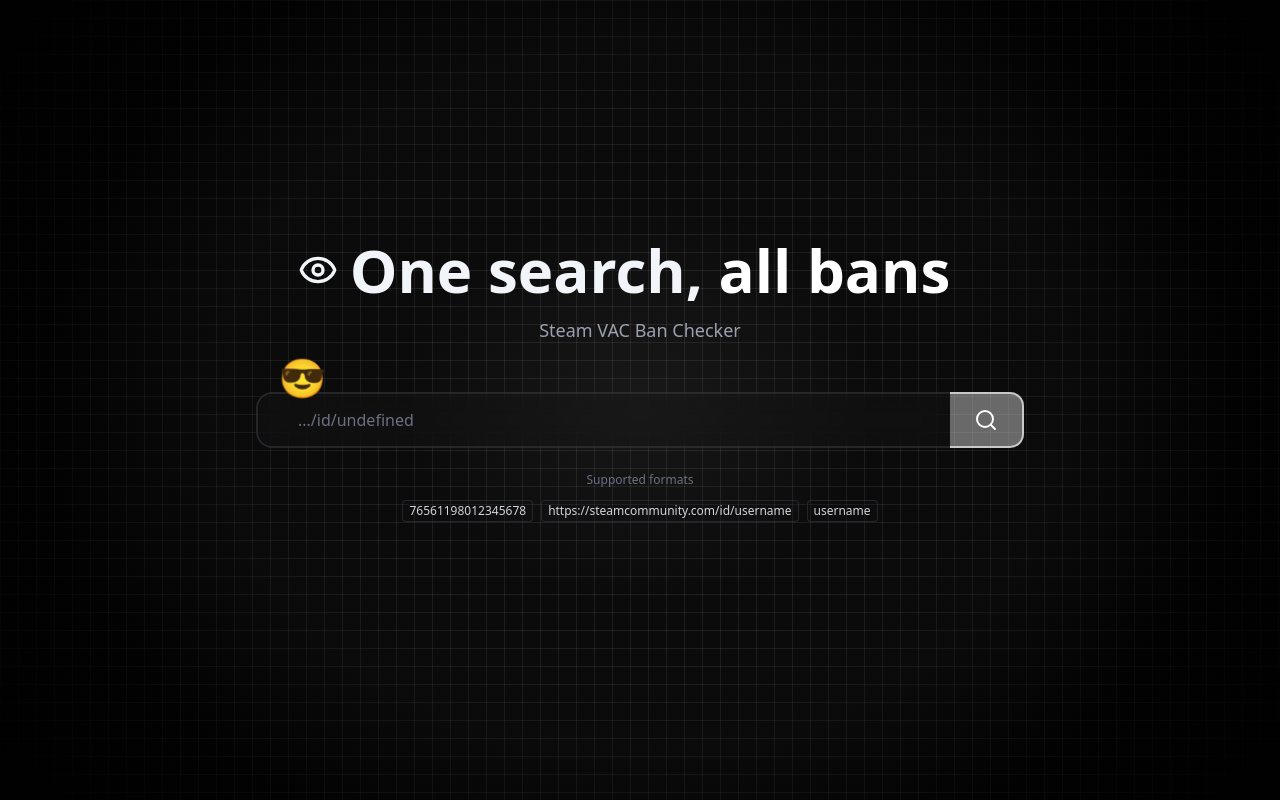
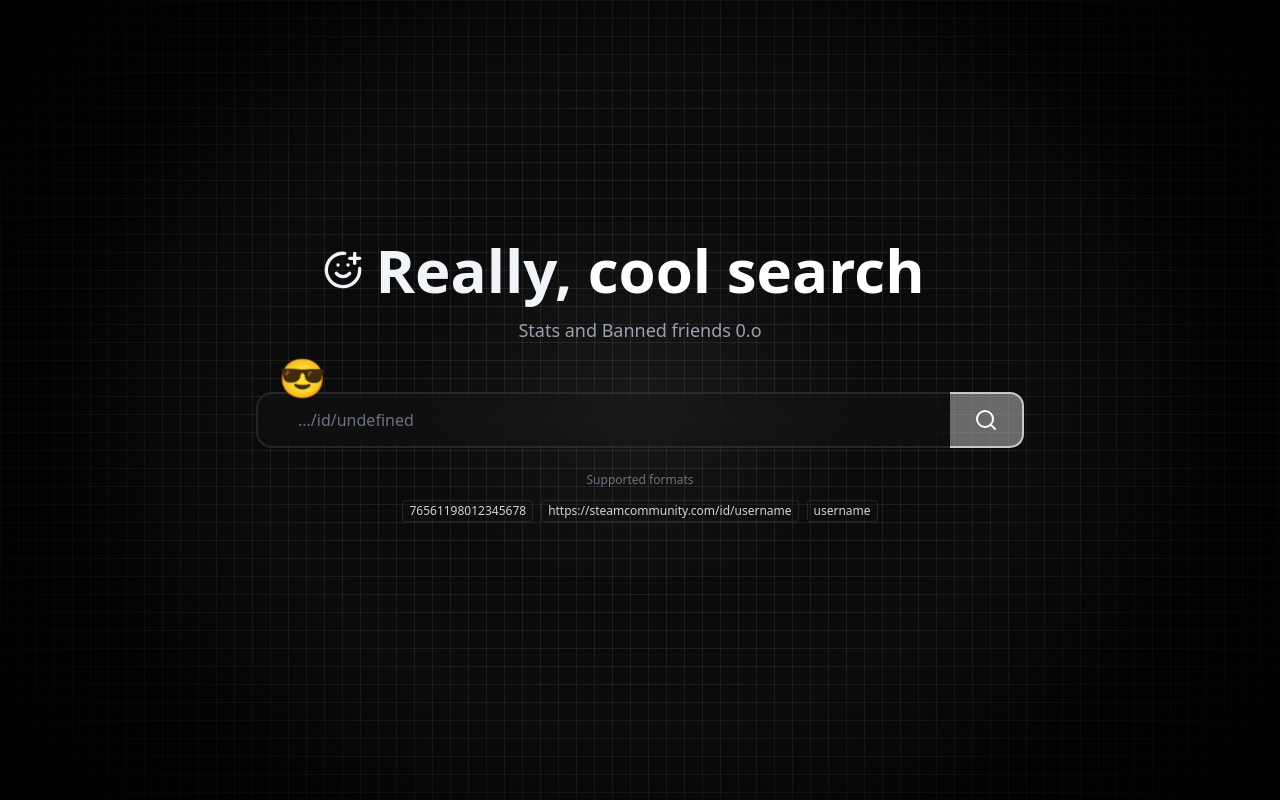
Before and after one commit to fentashot/who-went-on-vacation, a Next.js app: page / in a window 1280 px wide. Built offline with nearby package versions, Linux system fonts and the light colour scheme; no server answers.

Commit message:
very cool update

```diff
--- a/components/friends/friends-list.tsx
+++ b/components/friends/friends-list.tsx
@@ -33,7 +33,7 @@
 
   if (compactView) {
     return (
-      <div className="grid gap-2 max-h-[200px] grid md:grid-cols-2 xl:grid-cols-3">
+      <div className="grid gap-2 max-h-[200px] md:grid-cols-2 xl:grid-cols-3">
         {friends.map((friend) => (
           <BannedFriendCard
             key={friend.steamid}
--- a/components/search/steam-search-bar.tsx
+++ b/components/search/steam-search-bar.tsx
@@ -2,7 +2,7 @@
 
 import { Button } from "@/components/ui/button";
 import { Badge } from "@/components/ui/badge";
-import { Search, Loader2Icon, Eye } from "lucide-react";
+import { Search, Loader2Icon, SmilePlus } from "lucide-react";
 import { motion } from "framer-motion";
 import { type ThemeConfig } from "@/contexts/theme-context";
 import { useForm } from "react-hook-form";
@@ -120,7 +120,7 @@
       {showHeader && (
         <div className="text-center space-y-4 mb-12">
           <div className="flex items-center justify-center gap-3 flex-wrap">
-            <Eye
+            <SmilePlus
               className="w-10 h-10 transition-colors duration-700"
               style={{ color: themeConfig.text }}
             />
@@ -129,10 +129,10 @@
                 className="transition-colors duration-700"
                 style={{ color: themeConfig.text }}
               >
-                One search,
+                Really,
               </span>{" "}
               <span className="text-white">
-                all bans
+                cool search
                 <span className="inline-block w-8 text-left">
                   <span
                     className={loading ? "animate-blink-dots" : "opacity-0"}
@@ -145,7 +145,7 @@
               </span>
             </h1>
           </div>
-          <p className="text-gray-400 text-lg">Steam VAC Ban Checker</p>
+          <p className="text-gray-400 text-lg">Stats and Banned friends 0.o</p>
         </div>
       )}
 
```
